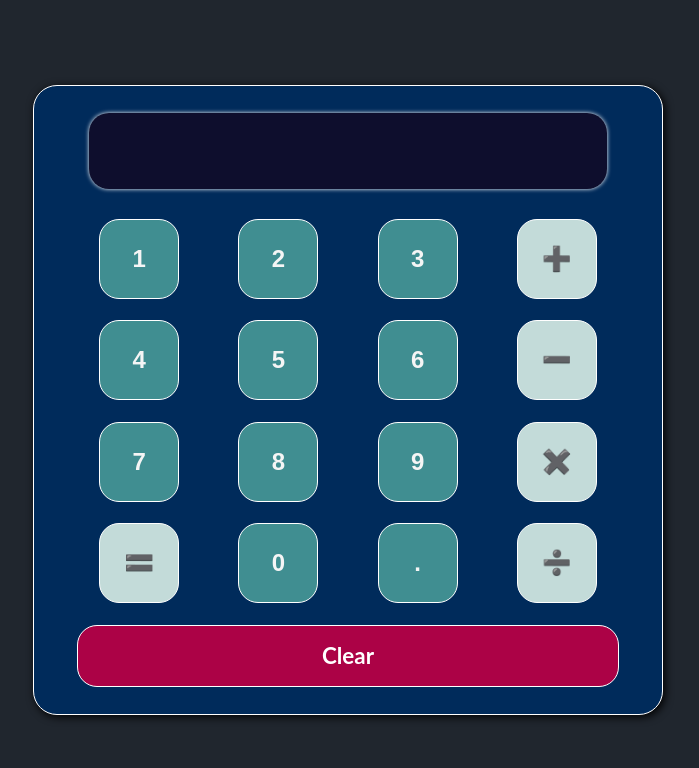
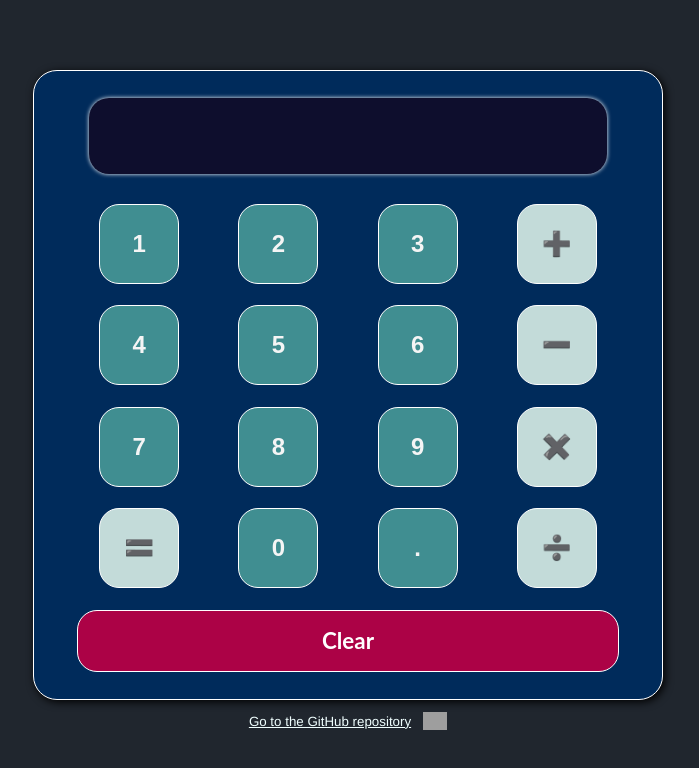
Before and after one commit to Daniel-Barrios-J/calculadora, a React (Create React App) app: page / in a window 1280 px wide. Shown: the top 768 px of the page, without its empty margins (292-991 px from the left). Built offline with nearby package versions, Linux system fonts and the light colour scheme; grey boxes are pictures that could not be loaded; the HTML template or start-up script is replaced by a standard one.

Commit message:
styles:minor

```diff
--- a/src/App.css
+++ b/src/App.css
@@ -2,8 +2,11 @@
   height: 100vh;
   background-color: #20262E;
   font-family: Lato, sans-serif;
-  display: grid;
-  place-content: center;
+  display: flex;
+  flex-direction: column;
+  justify-content: center;
+  align-items: center;
+  gap: 12px;
 }
 .contenedor-calculadora {
   display: flex;
@@ -26,3 +29,14 @@
   justify-content: space-evenly;
   gap: 8px;
 }
+.repo-container {
+  display: flex;
+  align-items: center;
+  color: aliceblue;
+  gap: 12px;
+}
+.repo-container a {
+  font-family: 'Franklin Gothic Medium', 'Arial Narrow', Arial, sans-serif;
+  font-size: smaller;
+  color: azure;
+}
--- a/src/App.js
+++ b/src/App.js
@@ -67,6 +67,12 @@ function App() {
           <BotonClear manejarClear={()=>setInput('')}>Clear</BotonClear>
         </div>
       </div>
+      <div className='repo-container'>
+        <a href="https://github.com/Daniel-Barrios-J/creador-memes" target='_blank' rel='noreferrer'>
+          Go to the GitHub repository
+        </a>
+        <img src="https://cdn-icons-png.flaticon.com/512/25/25231.png" alt="github icon" width={'24px'} />
+      </div>
     </div>
   );
 }
```
